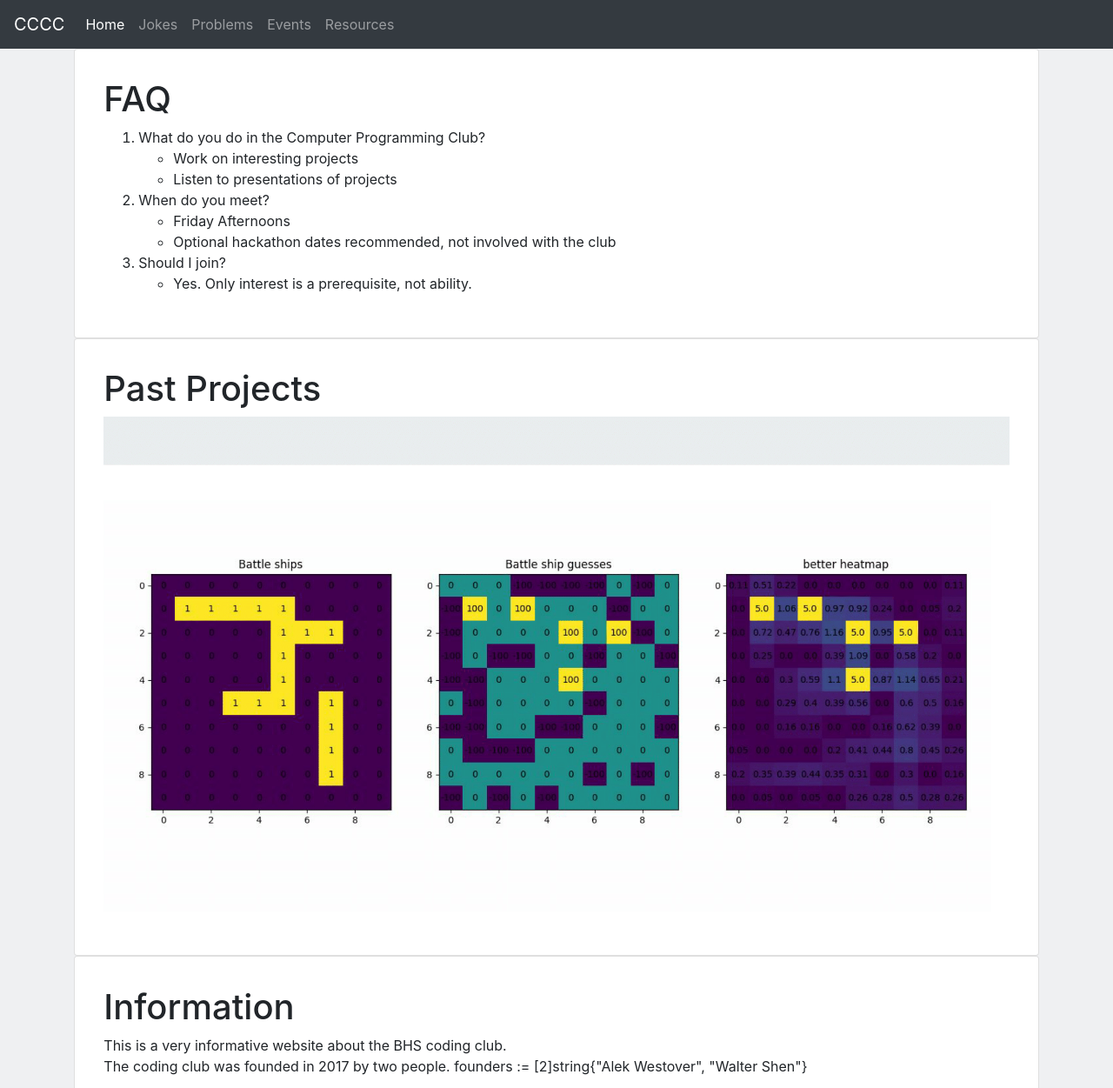
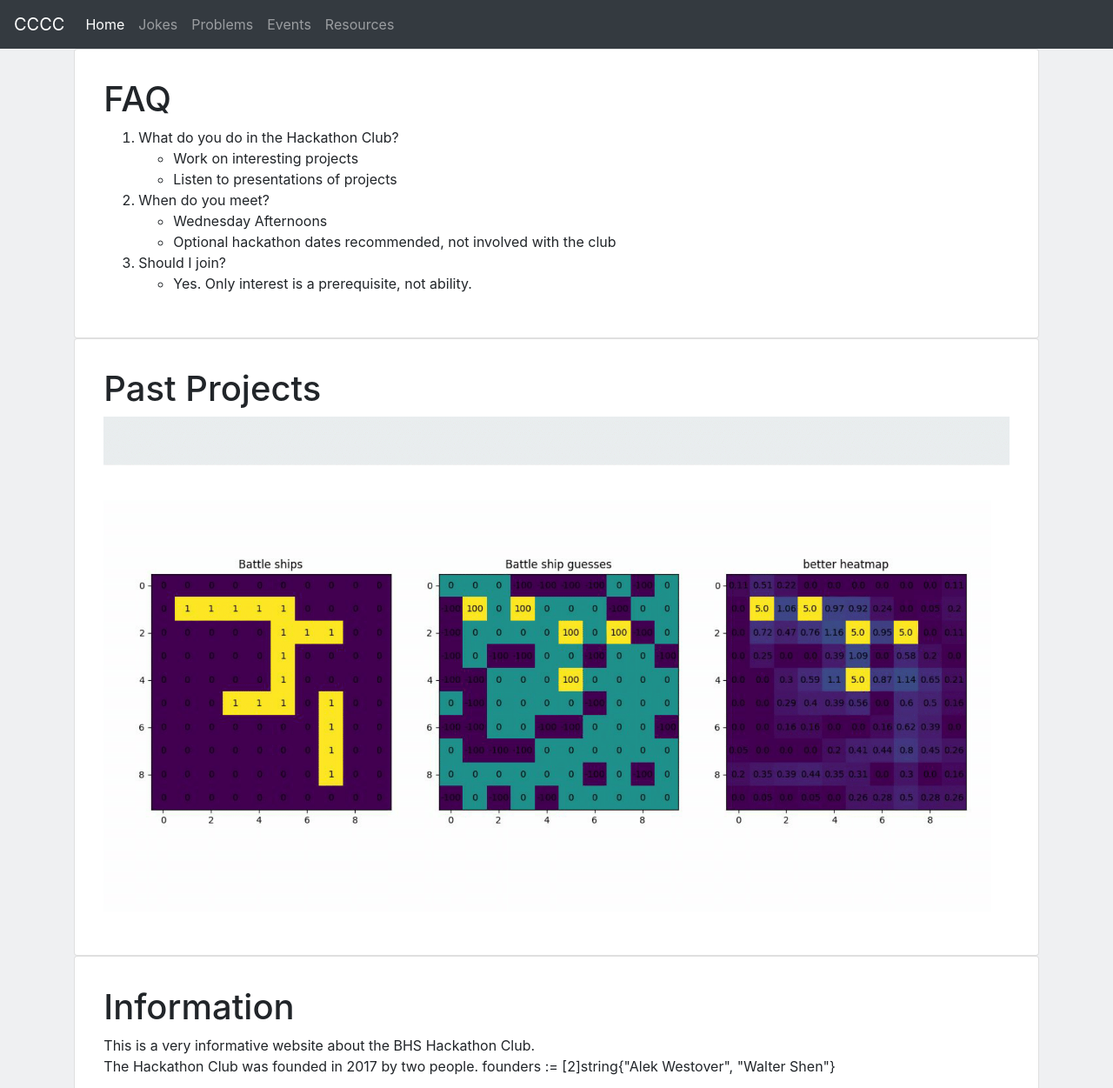
Before and after one commit to bhshackathon/bhshackathon.github.io, a plain HTML site: page index.html in a window 1280 px wide. Shown: the top 1251 px of the page at 87% size. Drawn offline with nearby package versions, Linux system fonts and the light colour scheme.

Commit message:
updated names

```diff
--- a/index.html
+++ b/index.html
@@ -13,7 +13,7 @@
     <link rel="stylesheet" type="text/css" href="libs/slick-1.8.1/slick/slick.css"/>
     <link rel="stylesheet" type="text/css" href="libs/slick-1.8.1/slick/slick-theme.css"/>
 
-    <title>Computer Projects Club</title>
+    <title>Hackathon Club</title>
   </head>
   <body>
     <script type="text/javascript" src="libs/slick-1.8.1/slick/slick.min.js"></script>
@@ -23,14 +23,14 @@
       <div class='card'>
         <h1>FAQ</h1>
         <ol>
-          <li>What do you do in the Computer Programming Club?
+          <li>What do you do in the Hackathon Club?
           <ul>
             <li>Work on interesting projects
             <li>Listen to presentations of projects
           </ul>
           <li>When do you meet?
           <ul>
-            <li>Friday Afternoons
+            <li>Wednesday Afternoons
             <li>Optional hackathon dates recommended, not involved with the club
           </ul>
           <li>Should I join?
@@ -65,16 +65,16 @@
       <div class="card">
         <h1>Information</h1>
         <p>
-          This is a very informative website about the BHS coding club. <br>
-          The coding club was founded in 2017 by two <!--cool -->people. founders := [2]string{"Alek Westover", "Walter Shen"}<br>
+          This is a very informative website about the BHS Hackathon Club. <br>
+          The Hackathon Club was founded in 2017 by two <!--cool -->people. founders := [2]string{"Alek Westover", "Walter Shen"}<br>
         </p>
         <p>
-          Last year we founded the Hackathon Club to help students prepare computer science skills and form teams for hackathons, tech events where students work in teams to create tech-related projects. However, we realized that both the leaders and the members really enjoyed creating small projects during the meetings as preparations for the hackathons as well. As such, we wanted to rename last year's Hackathon Club to this year's Computer Projects Club, to further help facilitate learning and excitement about computer programming.
+          Last year we founded the Hackathon Club to help students prepare computer science skills and form teams for hackathons, tech events where students work in teams to create tech-related projects. However, we realized that both the leaders and the members really enjoyed creating small projects during the meetings as preparations for the hackathons as well. As such, we wanted to further help facilitate learning and excitement about computer programming.
         </p>
         <p>
           This club will help bring together motivated students in an after school setting so that the students can create interesting projects collaboratively. The club will meet regularly. During meetings we will talk about upcoming hackathons and other events, help people set up groups for projects, help people work through challenges that they are experiencing with projects, and listen to presentations about complete projects.
         </p>
-          Possible project ideas include: a website, a web scraper (to get data), data analysis, a machine learning project, a game, a AI-based game like tic-tac-toe (ML or hard coded) or  cards, all tailored to the student’s interest. No prior coding experience is needed to join the Computer Projects Club, and we can pair people up based on what skills they have. Although it is optional to do the projects, and some students may only come for the presentations it is highly recommended that people who plan to regularly attend work on a project. We want to be able to foster an interest in STEM topics outside of the standardized school curriculum, and be able to provide applications of students’ prior and new knowledge. Skills, like a plant must be grown with care and the correct stimuli, tailored to the specific plant, and should not stifled or deprived of oxygen by a misinformed gardener. Making use of these STEM skills is critical, especially at a point in your life when you have many important decisions to make. How could you accurately know whether or not you enjoy math or computer programming without trying them out first? Experience is extremely helpful, and will help students in college and in the rest of their lives.
+          Possible project ideas include: a website, a web scraper (to get data), data analysis, a machine learning project, a game, a AI-based game like tic-tac-toe (ML or hard coded) or  cards, all tailored to the student’s interest. No prior coding experience is needed to join the Hackathon Club, and we can pair people up based on what skills they have. Although it is optional to do the projects, and some students may only come for the presentations it is highly recommended that people who plan to regularly attend work on a project. We want to be able to foster an interest in STEM topics outside of the standardized school curriculum, and be able to provide applications of students’ prior and new knowledge. Skills, like a plant must be grown with care and the correct stimuli, tailored to the specific plant, and should not stifled or deprived of oxygen by a misinformed gardener. Making use of these STEM skills is critical, especially at a point in your life when you have many important decisions to make. How could you accurately know whether or not you enjoy math or computer programming without trying them out first? Experience is extremely helpful, and will help students in college and in the rest of their lives.
         </p>
       </div>
     </div>
```
